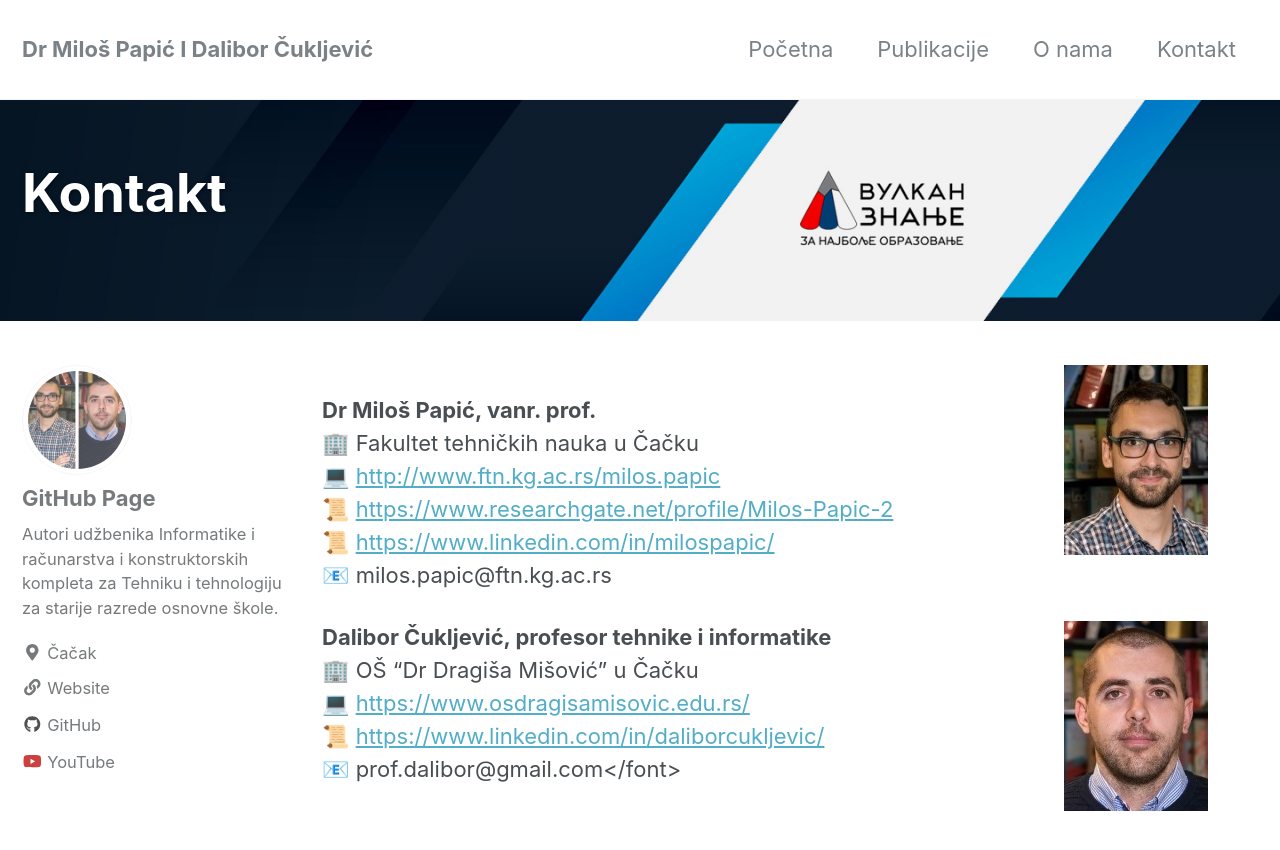
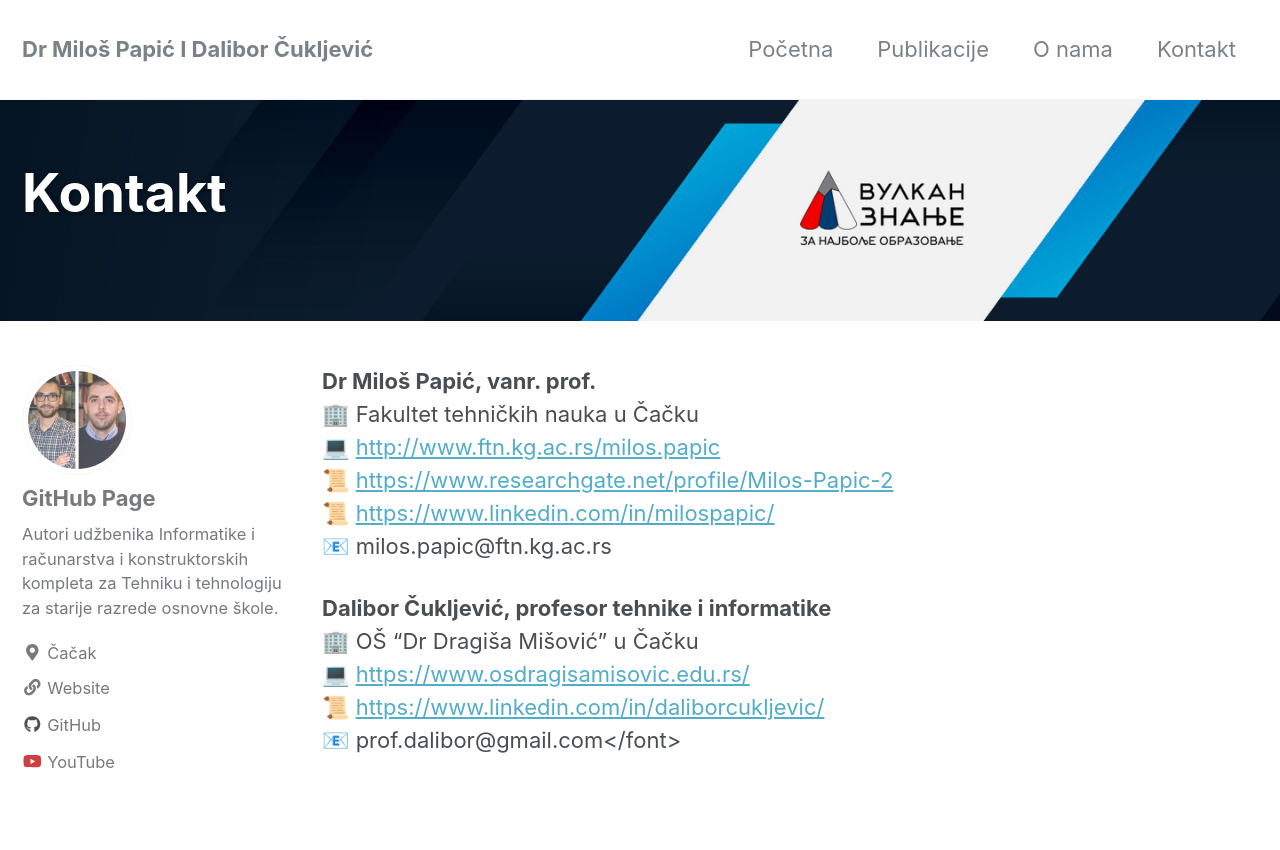
Before and after one commit to vulkanznanje/vulkanznanje.github.io, a Jekyll site: the page built from _pages/Kontakt.md, in a window 1280 px wide and 900 px high. Shown: the top 850 px of the window. Built offline with Jekyll 4.4.1, drawn with Linux system fonts in a browser that asks for light colours; nearby versions of some CDN libraries; emoji names are drawn with the system emoji font.

Commit message:
Update Kontakt.md

```diff
--- a/_pages/Kontakt.md
+++ b/_pages/Kontakt.md
@@ -9,7 +9,6 @@ header:
   overlay_filter: 0.05 # same as adding an opacity of 0.05 to a black background
 ---
 
-![image](/images/mp.jpg){: style="float: right"}
 
 **Dr Miloš Papić, vanr. prof.**<br/>
 :office: Fakultet tehničkih nauka u Čačku<br/>
@@ -18,7 +17,6 @@ header:
 :scroll: [https://www.linkedin.com/in/milospapic/](https://www.linkedin.com/in/milospapic/)<br/>
 :e-mail: milos.papic@ftn.kg.ac.rs<br/>
 
-![image](/images/dc.jpg){: style="float: right"}
 
 **Dalibor Čuklјević, profesor tehnike i informatike**<br/>
 :office: OŠ "Dr Dragiša Mišović" u Čačku<br/>
```
